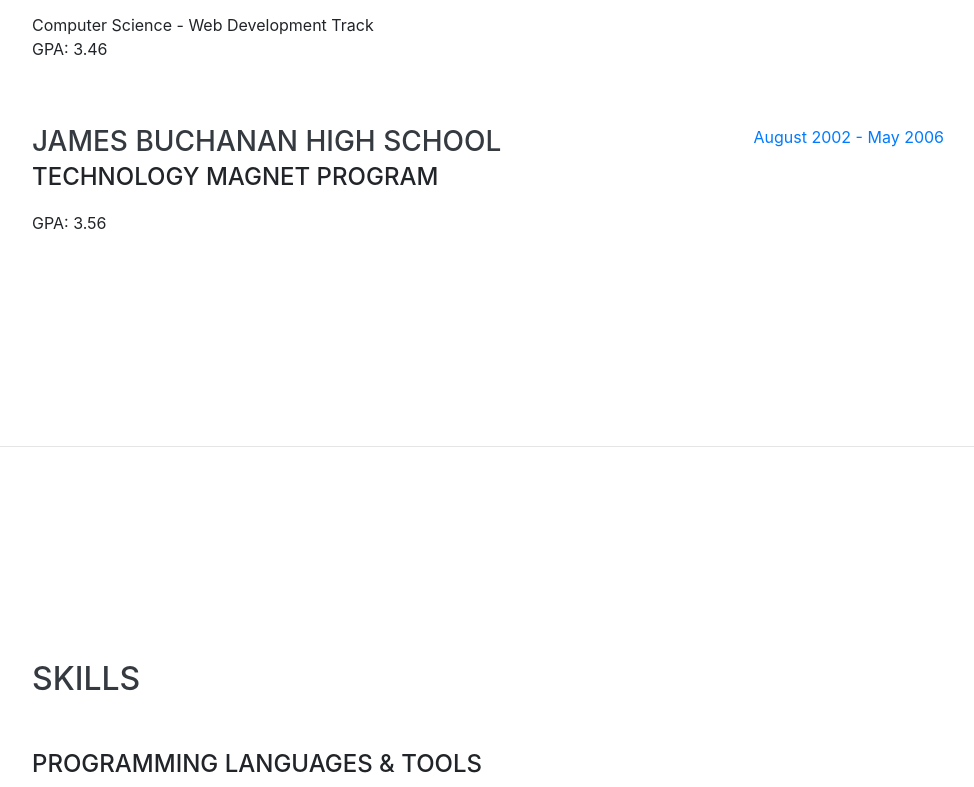
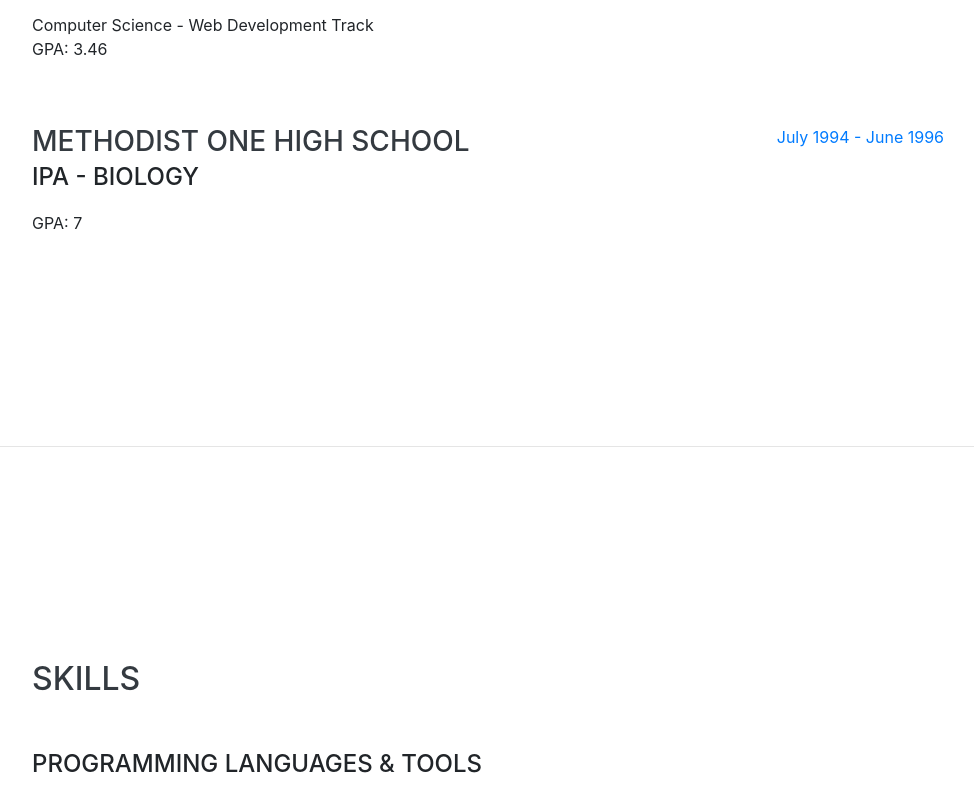
Before and after one commit to SianturiRodoLandro/sianturirodolandro.github.io, a website with bundled scripts: page index.html in a window 1280 px wide. Shown: the part 2249-3036 px from the top of the page, without its empty margins (288-1262 px from the left). Built offline with nearby package versions, Linux system fonts and the light colour scheme; a web font is replaced by a local one.

Commit message:
Update index.html

```diff
--- a/index.html
+++ b/index.html
@@ -161,12 +161,12 @@
 
         <div class="resume-item d-flex flex-column flex-md-row justify-content-between">
           <div class="resume-content">
-            <h3 class="mb-0">James Buchanan High School</h3>
-            <div class="subheading mb-3">Technology Magnet Program</div>
-            <p>GPA: 3.56</p>
+            <h3 class="mb-0">Methodist One High School</h3>
+            <div class="subheading mb-3">IPA - Biology</div>
+            <p>GPA: 7</p>
           </div>
           <div class="resume-date text-md-right">
-            <span class="text-primary">August 2002 - May 2006</span>
+            <span class="text-primary">July 1994 - June 1996</span>
           </div>
         </div>
 
```
